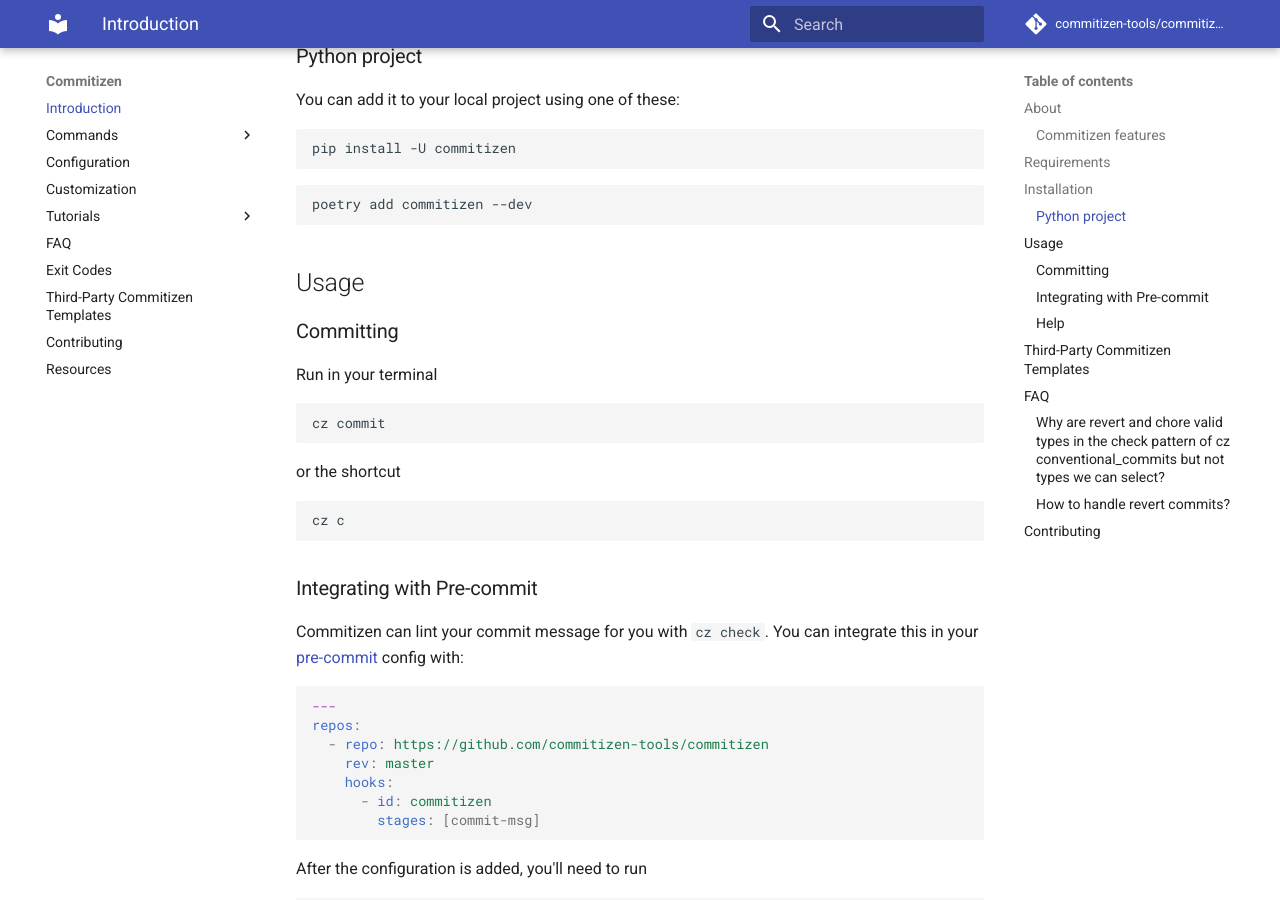
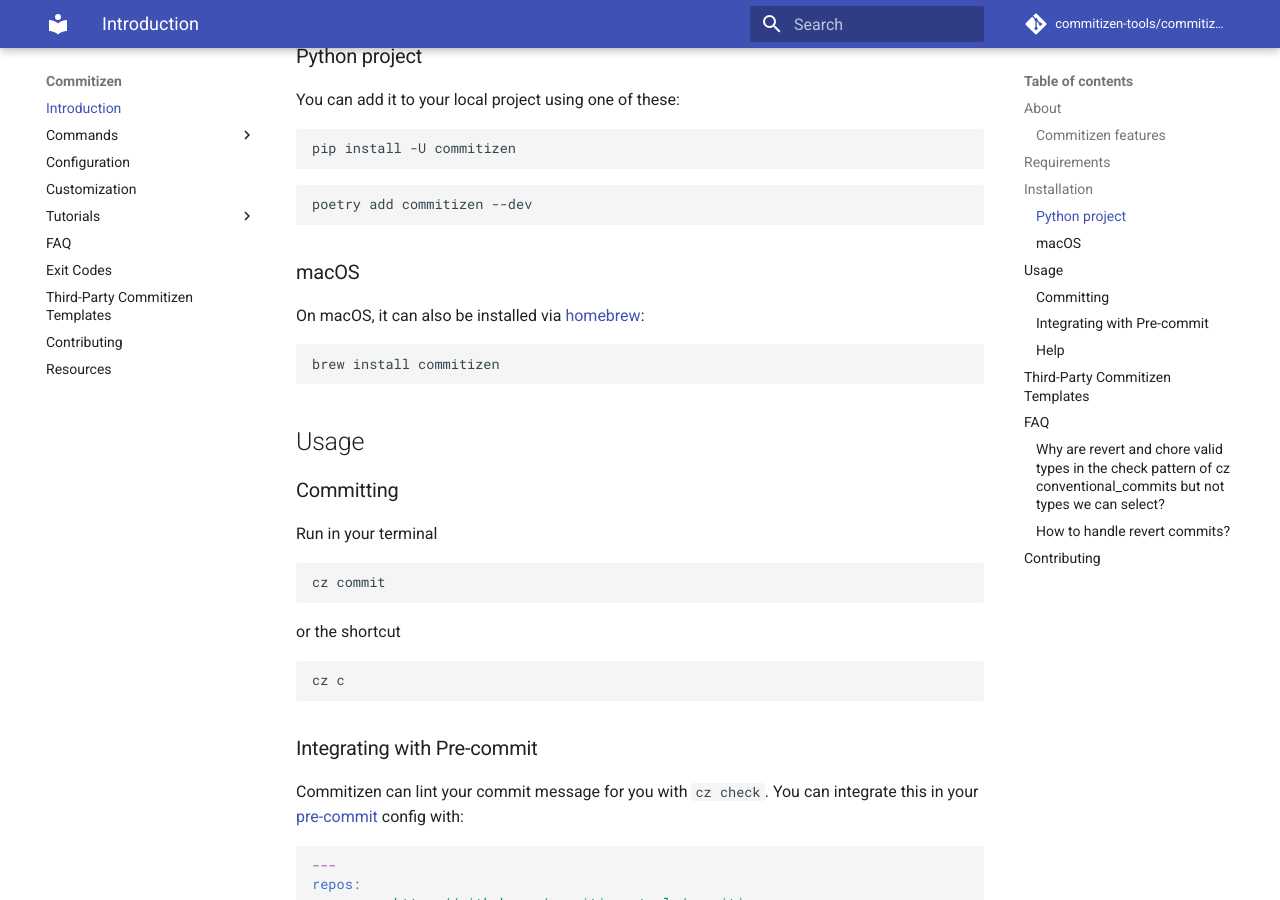
Before and after one commit to commitizen-tools/commitizen, an MkDocs documentation site: the page built from docs/README.md, in a window 1280 px wide and 900 px high, scrolled down 1557 px. Built offline with MkDocs 1.6.1 and Material for MkDocs 9.7.7, drawn with Linux system fonts in a browser that asks for light colours; comment, search, counter and statistics services are not loaded.

Commit message:
Add Homebrew Instructions

````diff
--- a/docs/README.md
+++ b/docs/README.md
@@ -5,6 +5,7 @@
 release](https://img.shields.io/pypi/v/commitizen.svg?style=flat-square)](https://pypi.org/project/commitizen/)
 [![Supported
 versions](https://img.shields.io/pypi/pyversions/commitizen.svg?style=flat-square)](https://pypi.org/project/commitizen/)
+[![homebrew](https://img.shields.io/homebrew/v/commitizen?color=teal&style=flat-square)](https://formulae.brew.sh/formula/commitizen)
 [![Codecov](https://img.shields.io/codecov/c/github/commitizen-tools/commitizen.svg?style=flat-square)](https://codecov.io/gh/commitizen-tools/commitizen)
 
 ![Using commitizen cli](images/demo.gif)
@@ -60,6 +61,14 @@
 
 ```bash
 poetry add commitizen --dev
+```
+
+### macOS
+
+On macOS, it can also be installed via [homebrew](https://formulae.brew.sh/formula/commitizen):
+
+```bash
+brew install commitizen
 ```
 
 ## Usage
````
